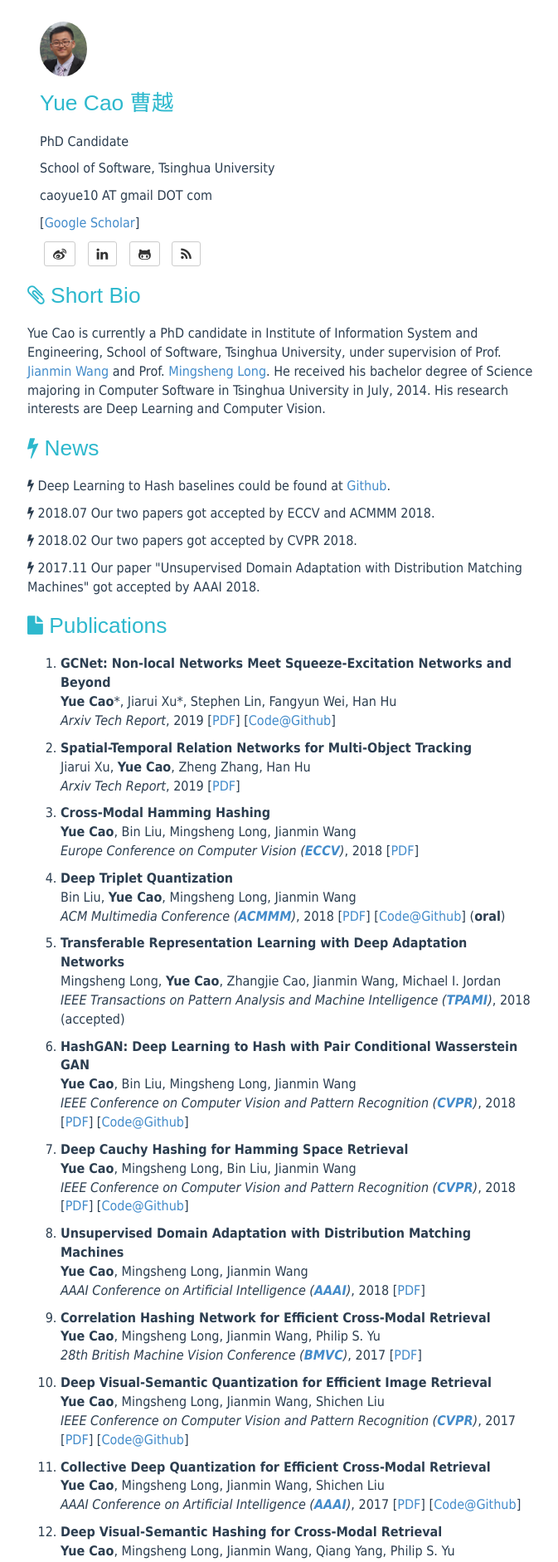
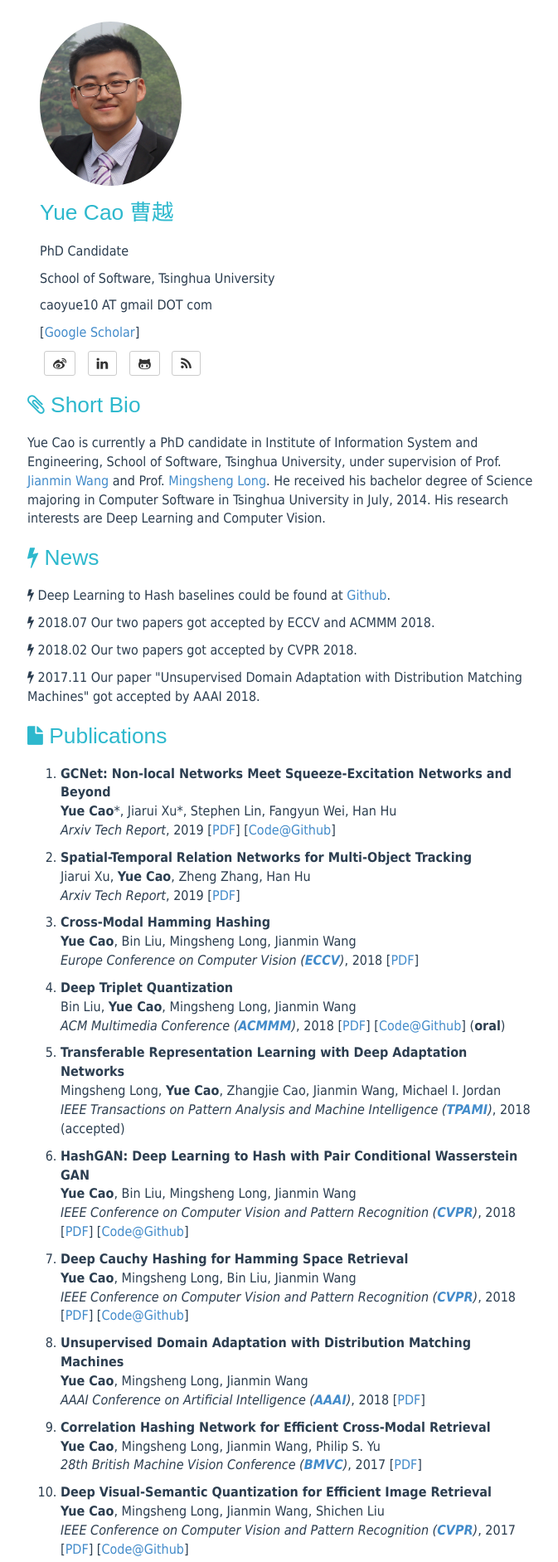
Before and after one commit to caoyue10/caoyue10.github.io, a Jekyll site: the page built from index.html, in a window 1280 px wide. Shown: the top 1883 px of the page at 83% size, without its empty margins (238-911 px from the left). Built offline with Jekyll 4.4.1, drawn with Linux system fonts in a browser that asks for light colours; the list of posts is cut into pages by our own code.

Commit message:
Update index.html

```diff
--- a/index.html
+++ b/index.html
@@ -5,9 +5,7 @@
 
 <div class="container">
 <div id="contact-list" class="div_left">
-	<a href="{{ site.BASE_PATH }}/">
-		<img src="{{ site.BASE_PATH }}assets/media/profile.png" class="img-circle" width="20%" />
-	</a>
+		<img src="{{ site.BASE_PATH }}assets/media/profile.png" class="img-circle center" width="60%" />
 </div>
 <div id="contact-list" class="div_right">
     <h1>Yue Cao 曹越</h1>
```
